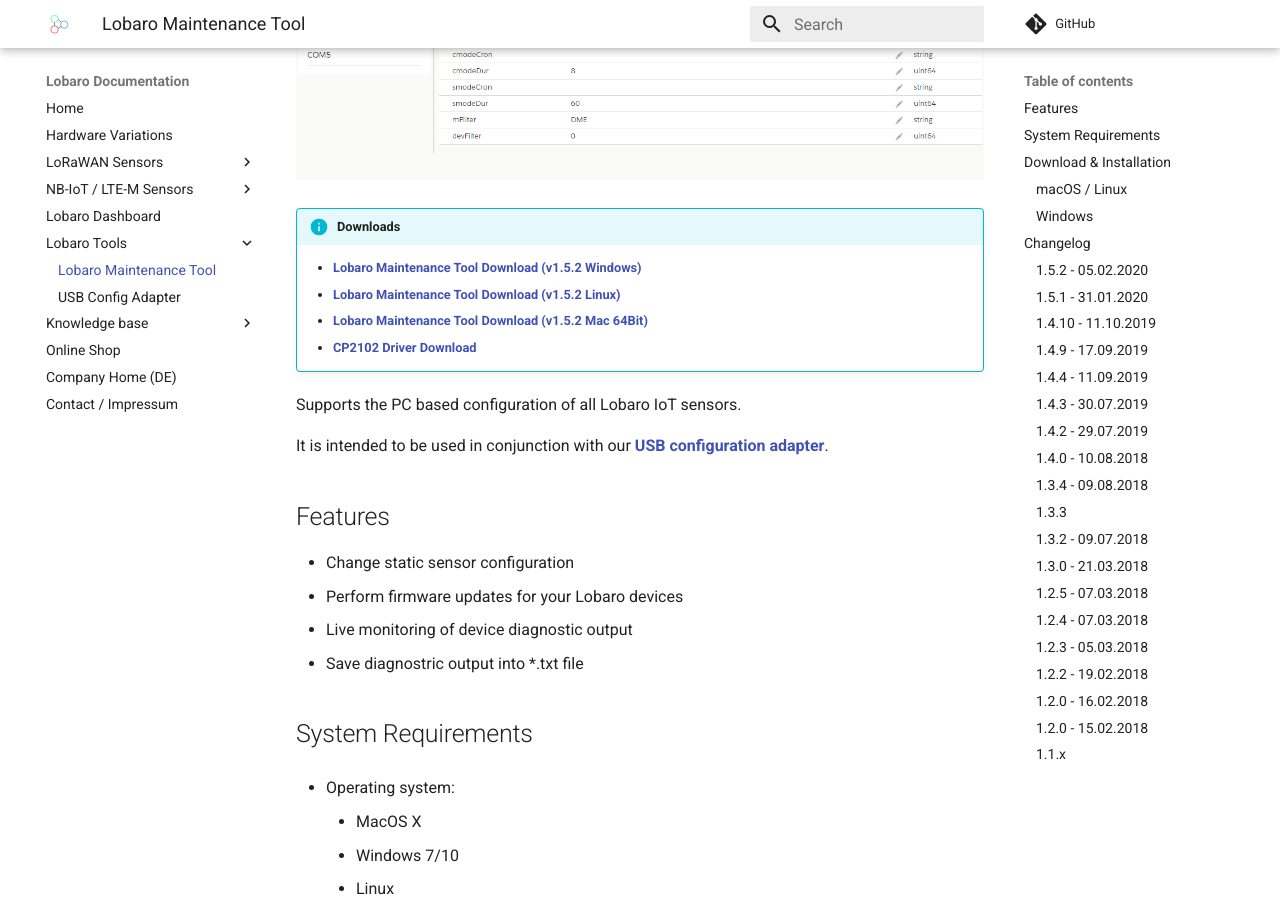
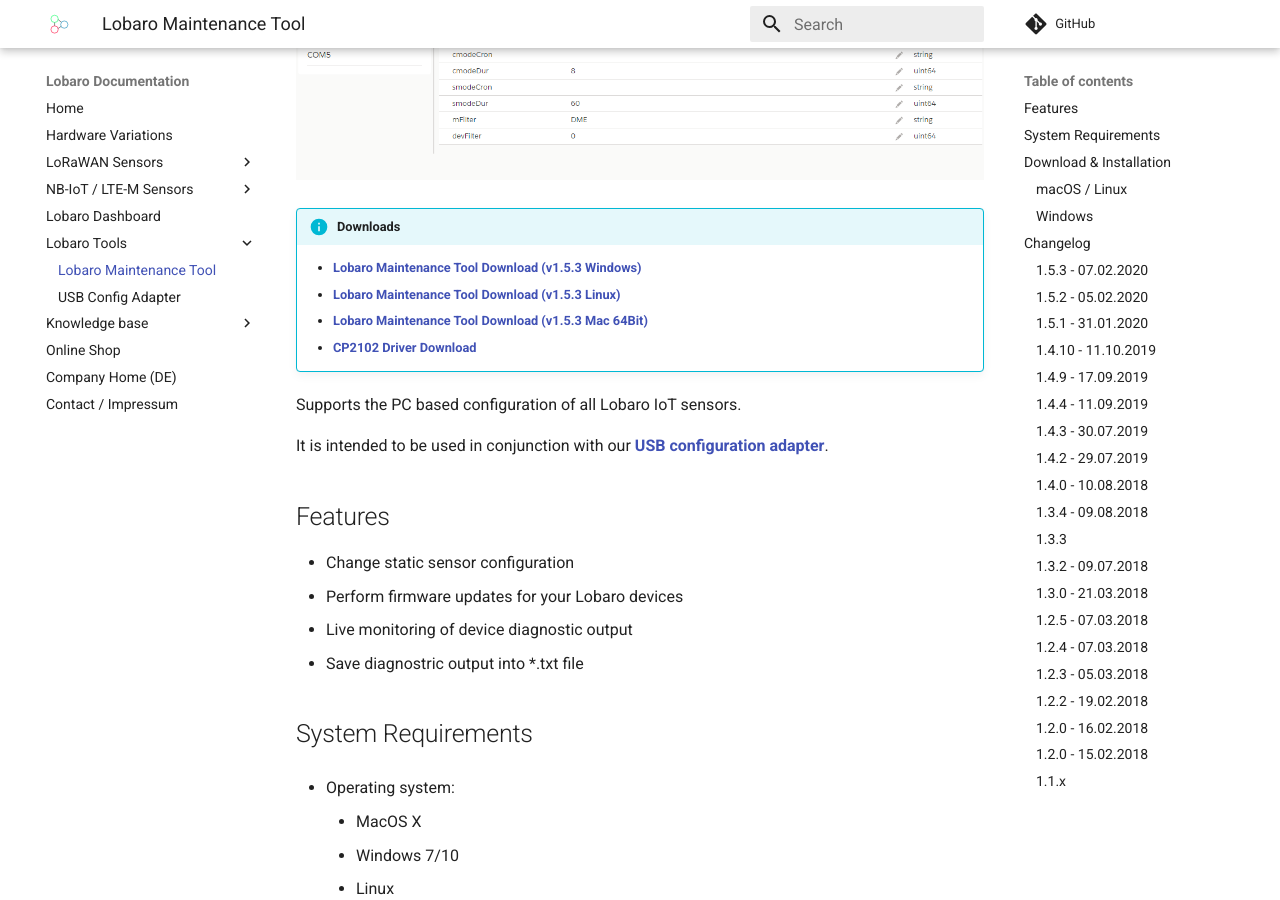
Before and after one commit to Lobaro/docs, an MkDocs documentation site: the page built from docs/tools/lobaro-tool.md, in a window 1280 px wide and 900 px high, scrolled down 410 px. Built offline with MkDocs 1.6.1 and Material for MkDocs 9.7.7, drawn with Linux system fonts in a browser that asks for light colours; a script that is not in the unit is left out; comment, search, counter and statistics services are not loaded; some of the changed text lies outside the part shown.

Commit message:
release v1.5.3 ofÃ lobaro tool

```diff
--- a/docs/tools/lobaro-tool.md
+++ b/docs/tools/lobaro-tool.md
@@ -3,9 +3,9 @@
 ![Screenshot Lobaro-Tool](./img/Lobaro_Tool_ConfigFeature.png)
 
 !!! info "Downloads"
-    * [**Lobaro Maintenance Tool Download (v1.5.2 Windows)**](https://github.com/lobaro/flash-tool-release/releases/download/1.5.2/lobaro-tool.exe){: target="_blank"}
-    * [**Lobaro Maintenance Tool Download (v1.5.2 Linux)**](https://github.com/lobaro/flash-tool-release/releases/download/1.5.2/lobaro-tool-linux){: target="_blank"}
-    * [**Lobaro Maintenance Tool Download (v1.5.2 Mac 64Bit)**](https://github.com/lobaro/flash-tool-release/releases/download/1.5.21/lobaro-tool-mac64){: target="_blank"}
+    * [**Lobaro Maintenance Tool Download (v1.5.3 Windows)**](https://github.com/lobaro/flash-tool-release/releases/download/1.5.3/lobaro-tool.exe){: target="_blank"}
+    * [**Lobaro Maintenance Tool Download (v1.5.3 Linux)**](https://github.com/lobaro/flash-tool-release/releases/download/1.5.3/lobaro-tool-linux){: target="_blank"}
+    * [**Lobaro Maintenance Tool Download (v1.5.3 Mac 64Bit)**](https://github.com/lobaro/flash-tool-release/releases/download/1.5.3/lobaro-tool-mac64){: target="_blank"}
     * [**CP2102 Driver Download**](https://www.silabs.com/products/development-tools/software/usb-to-uart-bridge-vcp-drivers){: target="_blank"}
 
 Supports the PC based configuration of all Lobaro IoT sensors.
@@ -62,6 +62,9 @@
 
 
 ## Changelog
+
+### 1.5.3 - 07.02.2020
+- Minor: Add "...flash -t" command line argument to speedup manual flash startup time
 
 ### 1.5.2 - 05.02.2020
 - Avoid browser caching of frontend code
```
